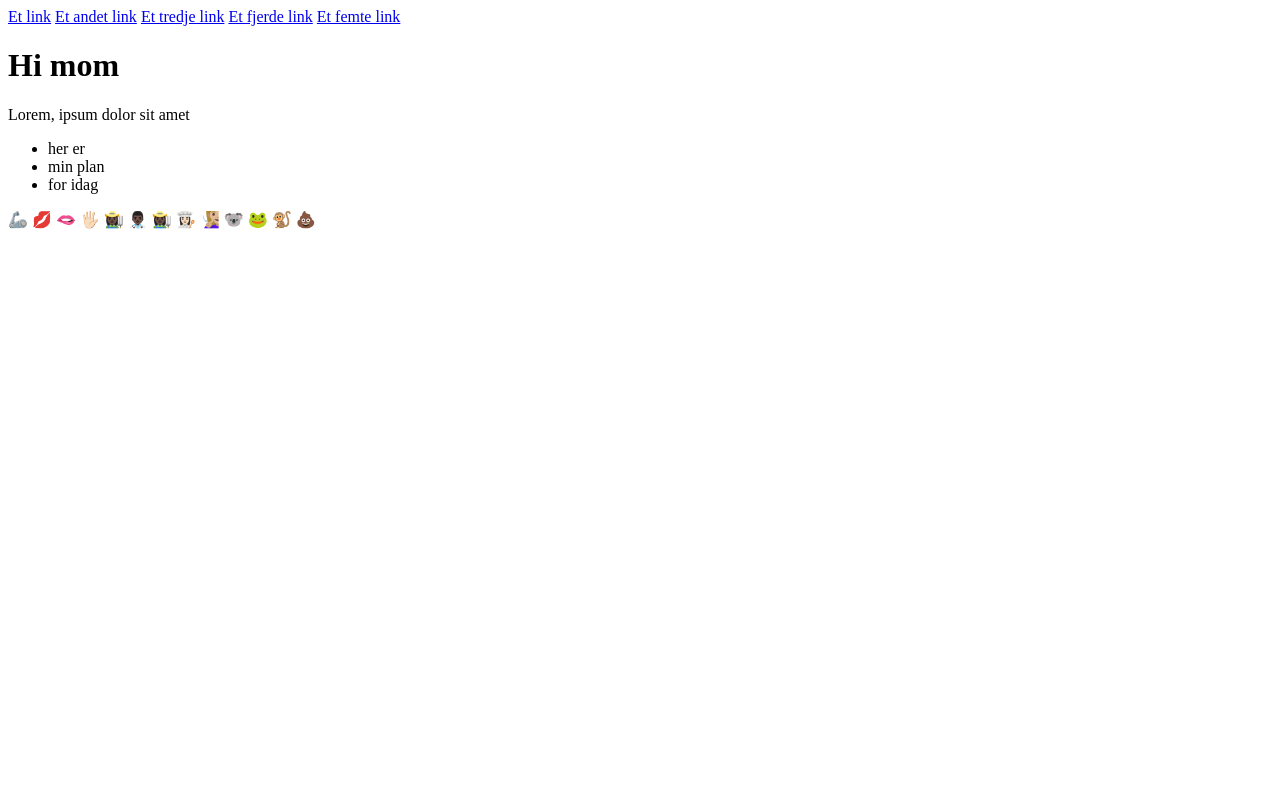
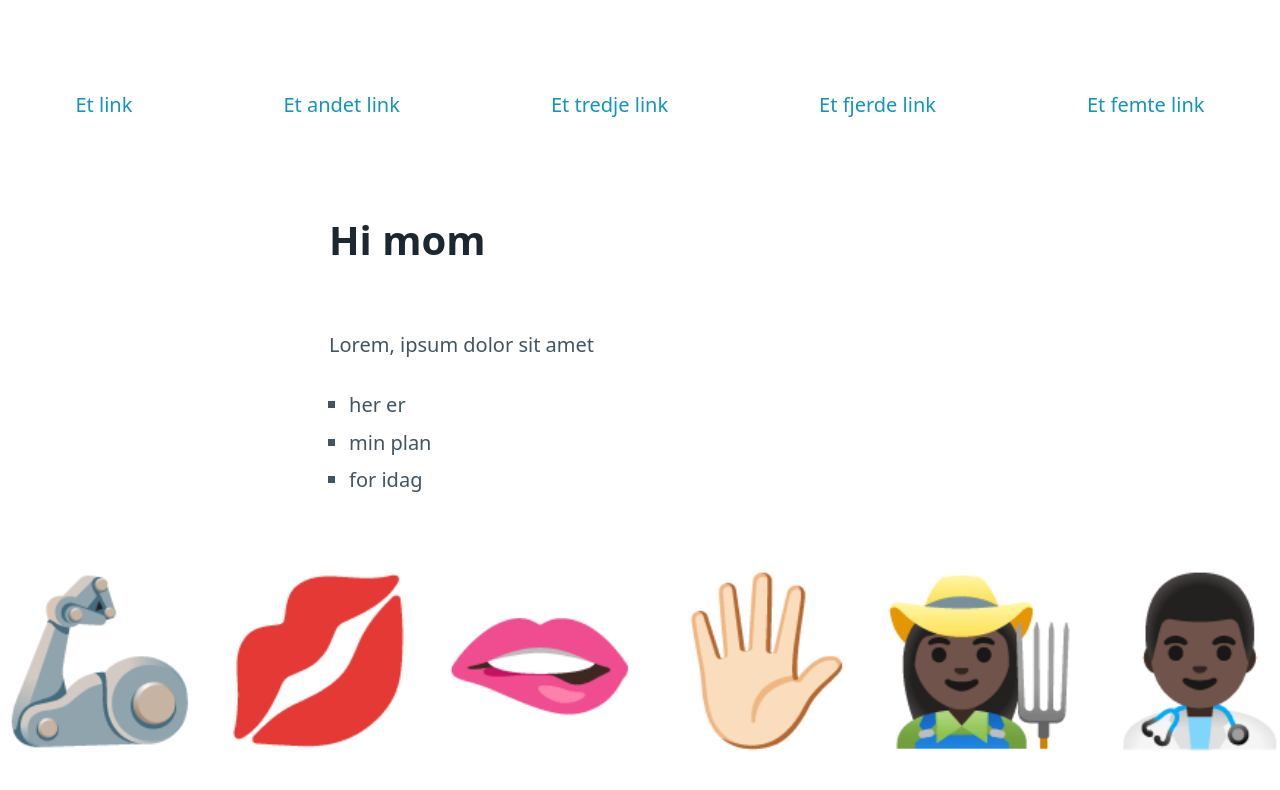
Before and after one commit to zmeincke/mmd2-merge-exercise, a plain HTML site: page index.html in a window 1280 px wide. Drawn offline with nearby package versions, Linux system fonts and the light colour scheme.

Commit message:
added some styling

```diff
--- a/index.html
+++ b/index.html
@@ -5,9 +5,14 @@
     <meta http-equiv="X-UA-Compatible" content="IE=edge" />
     <meta name="viewport" content="width=device-width, initial-scale=1.0" />
     <title>Document</title>
+    <link
+      rel="stylesheet"
+      href="https://unpkg.com/@picocss/pico@latest/css/pico.min.css"
+    />
+    <link rel="stylesheet" href="style.css" />
   </head>
   <body>
-    <header>
+    <header class="fullbleed">
       <nav>
         <a href="#">Et link</a>
         <a href="#">Et andet link</a>
@@ -23,7 +28,7 @@
       <li>min plan</li>
       <li>for idag</li>
     </ul>
-    <div>
+    <div class="fullbleed scroller">
       <span>🦾</span>
       <span>💋</span>
       <span>🫦</span>
--- /dev/null
+++ b/style.css
@@ -0,0 +1,35 @@
+body {
+  display: grid;
+  grid-template-columns: minmax(1rem, auto) minmax(auto, 72ch) minmax(
+      1rem,
+      auto
+    );
+}
+body > * {
+  grid-column: 2;
+}
+
+.fullbleed {
+  grid-column: 1/-1;
+}
+nav {
+  display: flex;
+  flex-direction: column;
+  justify-content: space-around;
+}
+nav a {
+  display: block;
+  margin: 0;
+}
+.scroller {
+  overflow-x: scroll;
+  display: flex;
+  gap: 1rem;
+  line-break: strict;
+  font-size: 8rem;
+}
+@media (min-width: 600px) {
+  nav {
+    flex-direction: row;
+  }
+}
```
